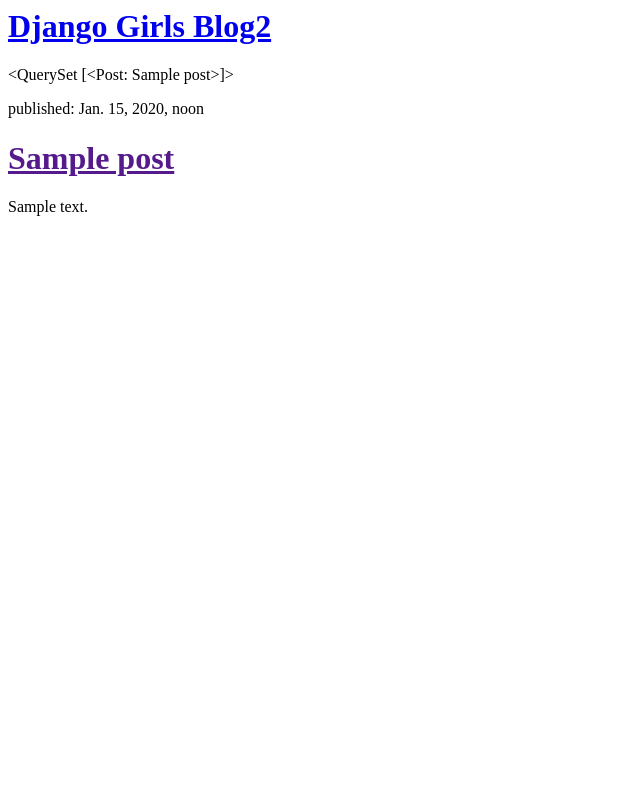
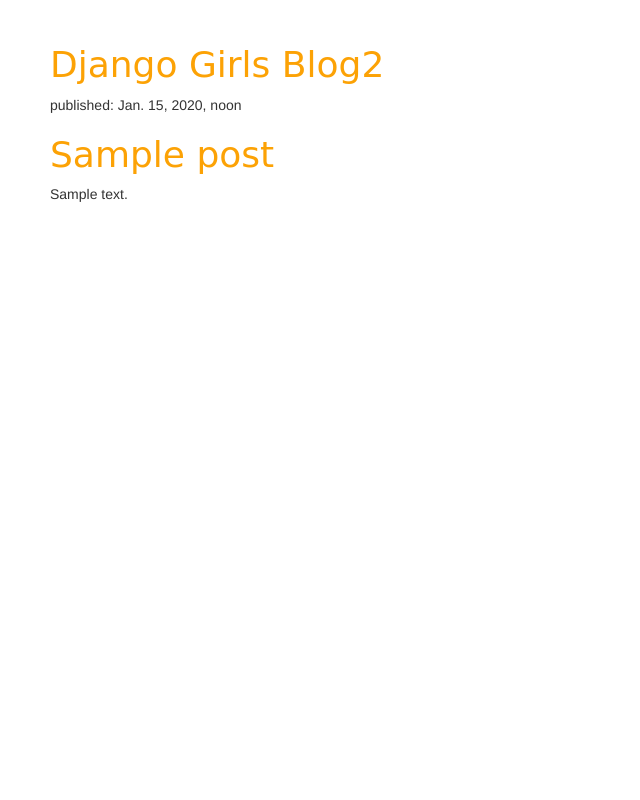
Before and after one commit to Palsanne/my-first-blog, a Django app: template blog/templates/blog/post_list.html in a window 1280 px wide. Shown: the whole page, without its empty margins (0-640 px from the left). Run offline with Django 3.2, Linux system fonts and the light colour scheme; the template is opened without the code that fills it: values that come from a table or form of the project are taken from there, others are empty; tables that the repository leaves empty hold one stand-in row (values such as "Sample post"); some libraries are stand-ins or nearby versions.

Commit message:
Modified all.

```diff
--- /dev/null
+++ b/blog/static/css/blog.css
@@ -0,0 +1,10 @@
+h1 a {
+    color: #FCA205;
+    font-family: cursive;
+}
+body {
+    padding-left: 50px;
+    padding-right: 160px;
+    padding-top: 25;
+
+}
--- a/blog/templates/blog/post_list.html
+++ b/blog/templates/blog/post_list.html
@@ -1,6 +1,11 @@
+{% load staticfiles %}
+
 <html>
     <head>
         <title>Django Girls blog</title>
+        <link rel="stylesheet" href="//maxcdn.bootstrapcdn.com/bootstrap/3.2.0/css/bootstrap.min.css">
+        <link rel="stylesheet" href="//maxcdn.bootstrapcdn.com/bootstrap/3.2.0/css/bootstrap-theme.min.css">
+        <link rel="stylesheet" href="{% static 'css/blog.css' %}">
     </head>
     <body>
         <div>
@@ -8,7 +13,7 @@
         </div>
 
         <div>
-            {{ posts }}</div>
+            </div>
             {% for post in posts %}
     <div>
         <p>published: {{ post.published_date }}</p>
```
